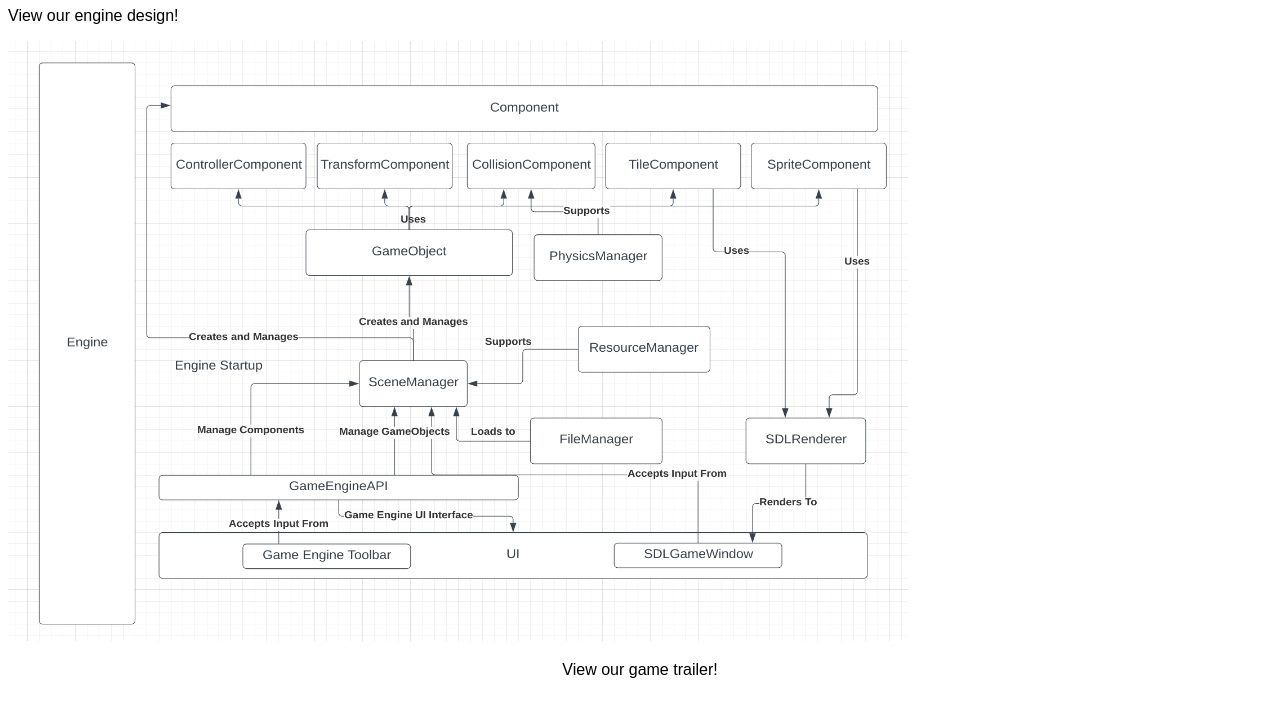
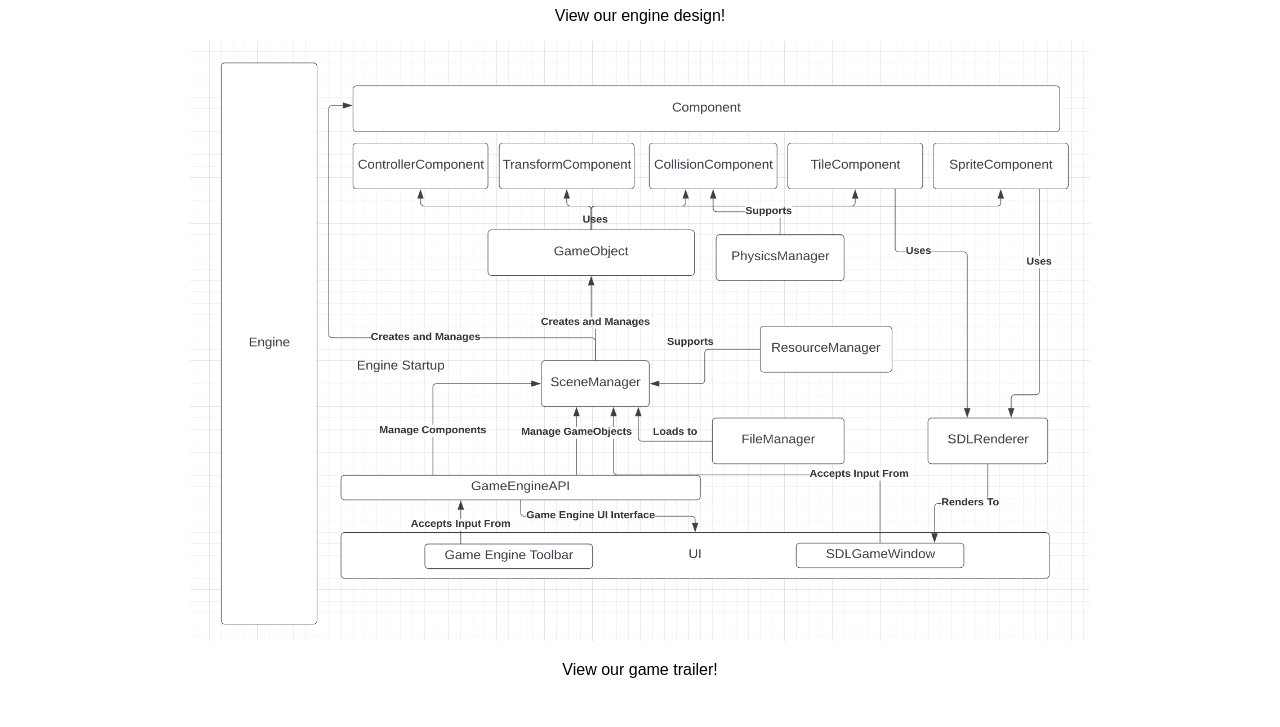
Before and after one commit to bmorenus/bmorenus.github.io, a plain HTML site: page index.html in a window 1280 px wide. Shown: the part 73-800 px from the top of the page. Drawn offline with Linux system fonts and the light colour scheme.

Commit message:
Add center fix

```diff
--- a/index.html
+++ b/index.html
@@ -14,9 +14,11 @@ body {
 <center>
 <h1>Our Seattle Adventure Game Engine</h1>
 </center>
-</center>
+<center>
 
 <p>View our engine design!</p>
+</center>
+<center>
 <img src="./images/engineDesign.png" alt="Game Engine Design" height=600 width=900>
 </center>
 <center>
```
